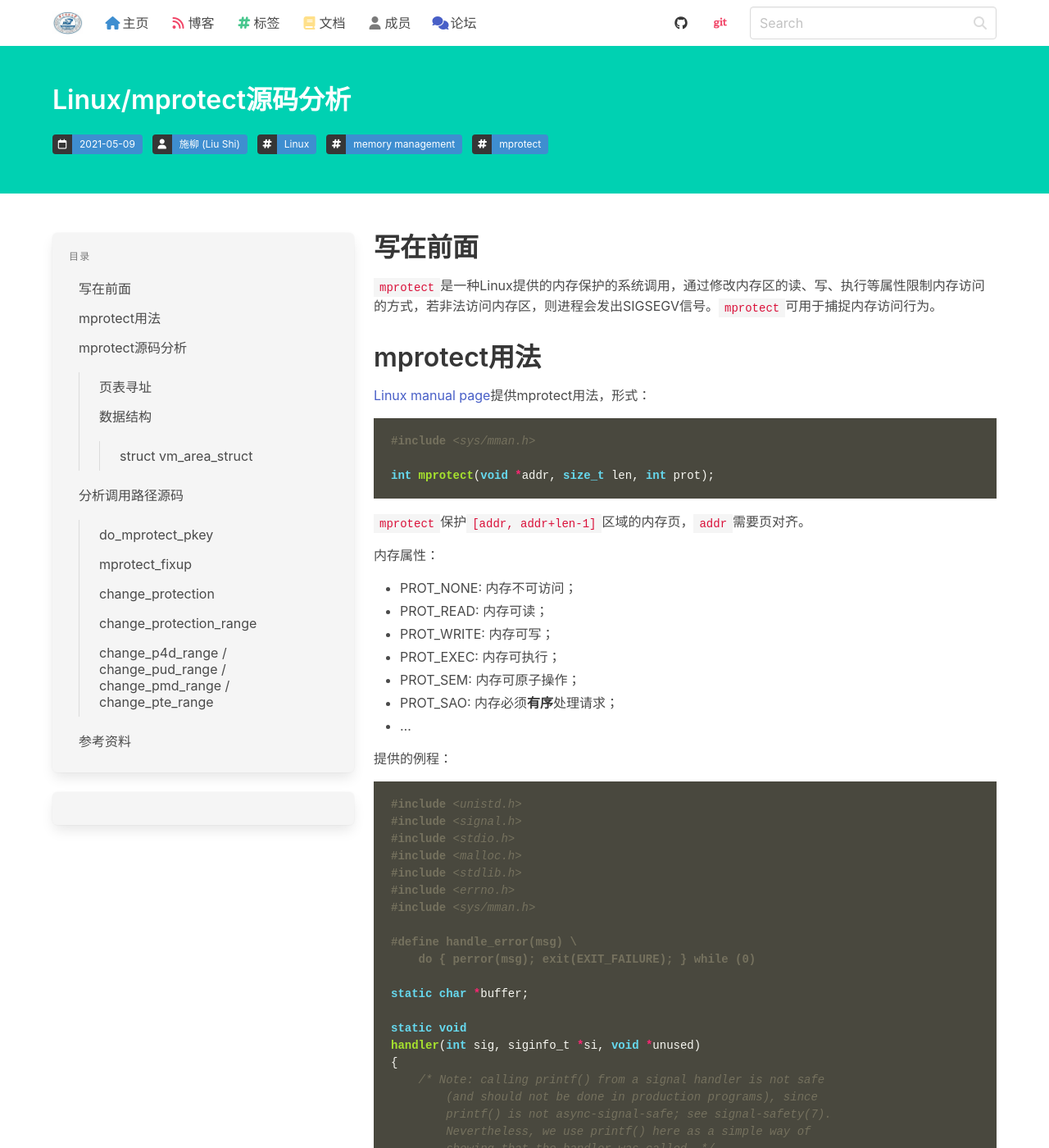
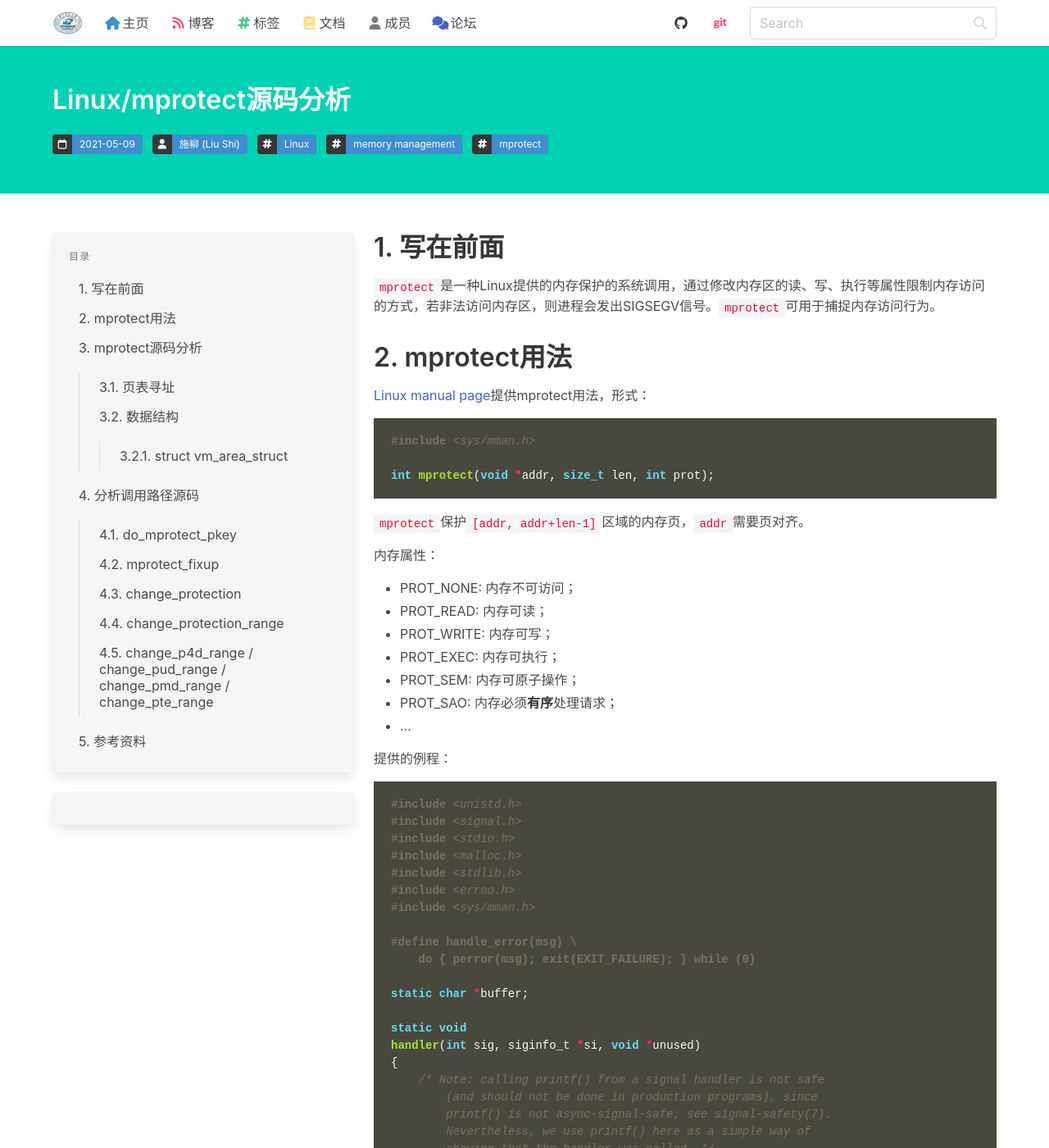
Before and after one commit to haslaboratory/haslaboratory.github.io, a Jekyll site: the page built from _posts/2021-05-09-mprotect-analysis.md, in a window 1280 px wide and 1400 px high. Shown: the whole window at 82% size. Built offline with Jekyll 4.4.1, drawn with Linux system fonts in a browser that asks for light colours; nearby versions of some CDN libraries; library files that are not in the unit come from our copies; some of the changed text lies outside the part shown.

Commit message:
post: add title no.

````diff
--- a/_posts/2021-05-09-mprotect-analysis.md
+++ b/_posts/2021-05-09-mprotect-analysis.md
@@ -8,11 +8,11 @@ tags:
     - mprotect
 ---
 
-# 写在前面
+# 1. 写在前面
 
 `mprotect`是一种Linux提供的内存保护的系统调用，通过修改内存区的读、写、执行等属性限制内存访问的方式，若非法访问内存区，则进程会发出SIGSEGV信号。`mprotect`可用于捕捉内存访问行为。
 
-# mprotect用法
+# 2. mprotect用法
 
 [Linux manual page](https://man7.org/linux/man-pages/man2/mprotect.2.html)提供mprotect用法，形式：
 
@@ -100,7 +100,7 @@ main(int argc, char *argv[])
 }
 ```
 
-# mprotect源码分析
+# 3. mprotect源码分析
 
 按照下面线索追踪系统调用`mprotect`在内核中的执行过程：
 
@@ -115,7 +115,7 @@ SYSCALL_DEFINE3(mprotect, .., start, .., len, .., prot)
                             -> change_pte_range(vma, pmd, addr, end, newprot, cp_flags)
 ```
 
-## 页表寻址
+## 3.1. 页表寻址
 
 Linux虚拟内存三级页表寻址，其中：
 - PGD: page global directory
@@ -129,9 +129,9 @@ Linux虚拟内存三级页表寻址，其中：
 ![](../images/2021-05-09-linux-mprotect/page_table_layout.png)
 
 
-## 数据结构
+## 3.2. 数据结构
 
-### struct vm_area_struct
+### 3.2.1. struct vm_area_struct
 
 记录某个Task的一段虚拟内存，而Task的虚拟内存由`struct mm_struct *vm_mm`记录，而`vm_mm`的每个分段的虚拟内存`vma`由双向链表(`vm_next`和`vm_prev`)和红黑树管理(`rb_node vm_rb`)。
 
@@ -171,9 +171,9 @@ struct vm_area_struct {
     const struct vm_operations_struct *vm_ops; // 与这个结构结构体相关的操作，一般在模块初始化时执行自定义的ops
 ```
 
-# 分析调用路径源码
+# 4. 分析调用路径源码
 
-## do_mprotect_pkey
+## 4.1. do_mprotect_pkey
 
 1. 根据起始地址`start`找到对应的`vma`；
 2. 判断vma的范围是否覆盖`start`，并尝试在current task的虚拟地址空间的中找链表的前一个内存片段；
@@ -270,7 +270,7 @@ out:
 }
 ```
 
-## mprotect_fixup
+## 4.2. mprotect_fixup
 
 1. 尝试与vma链表上的前向和后向vma合并；
 2. 改变vma对应`[start, end]`内存页属性。
@@ -355,7 +355,7 @@ fail:
 
 ```
 
-## change_protection
+## 4.3. change_protection
 
 判断对HugePage页属性改变还是对普通页。
 
@@ -378,7 +378,7 @@ unsigned long change_protection(struct vm_area_struct *vma, unsigned long start,
 }
 ```
 
-## change_protection_range
+## 4.4. change_protection_range
 
 在改变页属性之前会将CPU cache中的页表信息写回，在改变页表属性之后会写回TLB的页表映射项。
 
@@ -414,7 +414,7 @@ static unsigned long change_protection_range(struct vm_area_struct *vma,
 }
 ```
 
-## change_p4d_range / change_pud_range / change_pmd_range / change_pte_range
+## 4.5. change_p4d_range / change_pud_range / change_pmd_range / change_pte_range
 
 按照p4d->pud->pmd寻址到pte，改变页属性。
 
@@ -475,6 +475,6 @@ static unsigned long change_pte_range(struct vm_area_struct *vma, pmd_t *pmd,
 }
 ```
 
-# 参考资料
+# 5. 参考资料
 
 - http://abcdxyzk.github.io/blog/2015/06/02/kernel-mm-alloc/
````
